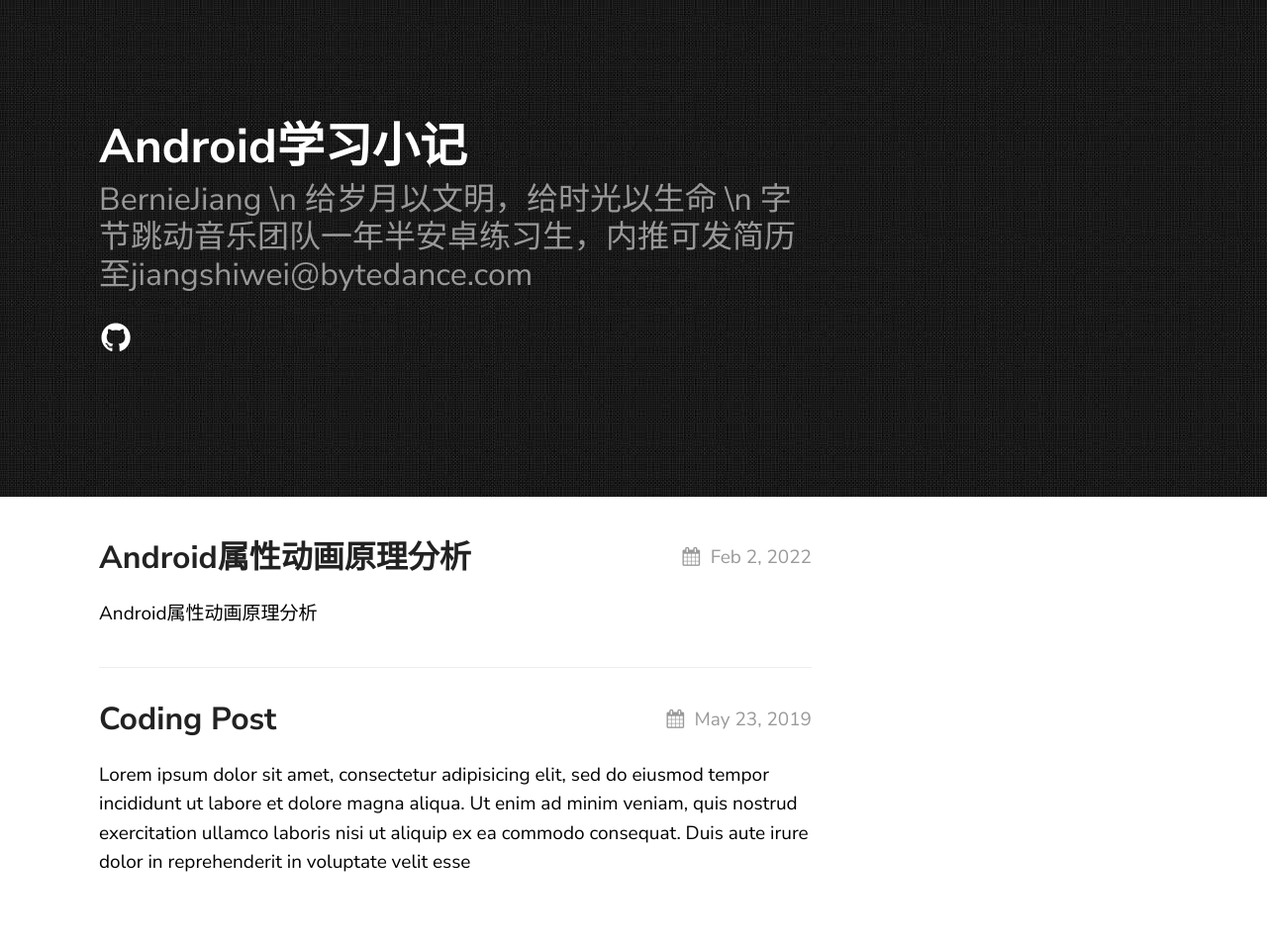
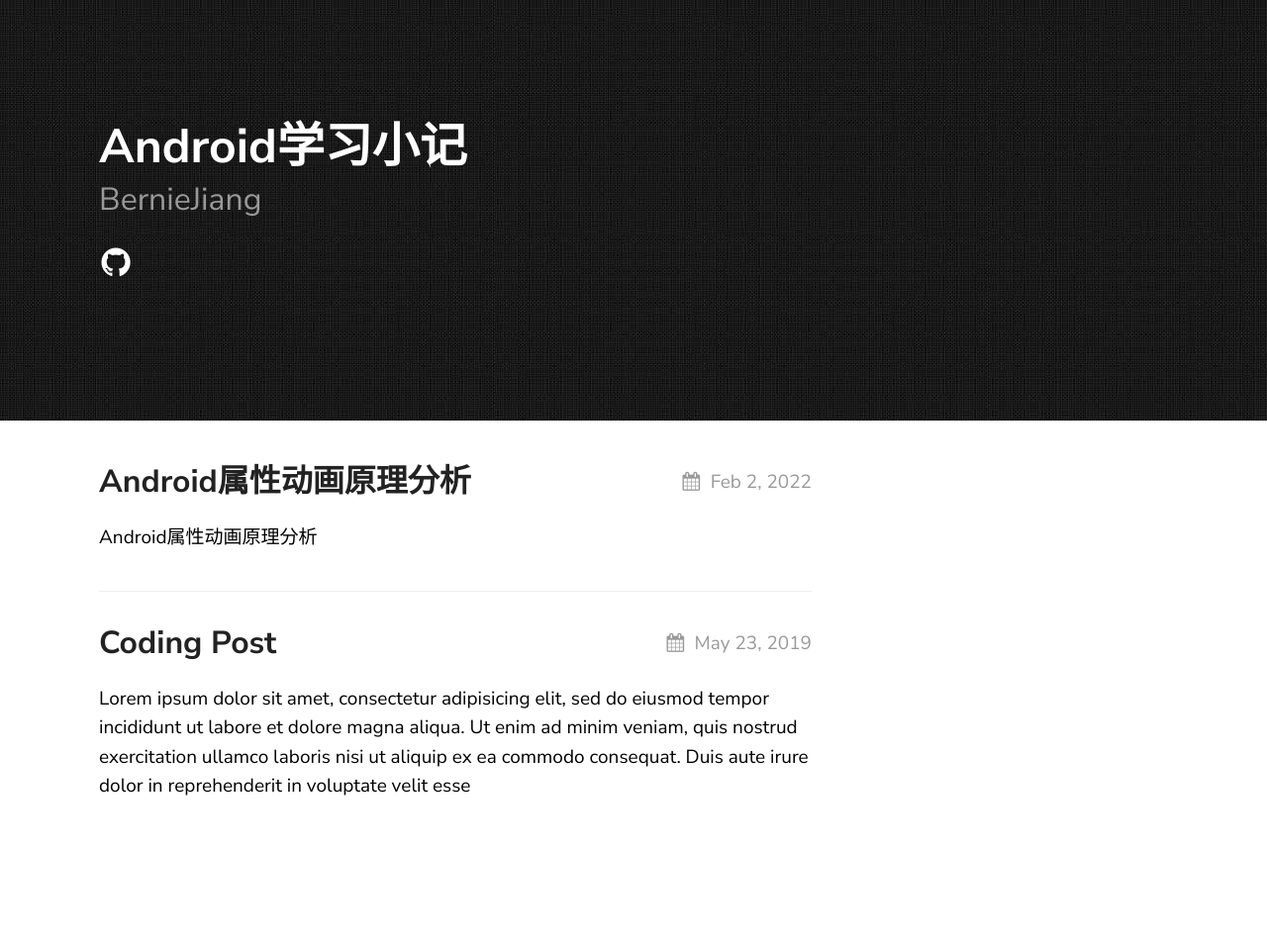
Before and after one commit to Bernie-sw-jiang/BernieJiang.github.io, a Jekyll site: the page built from index.md, in a window 1280 px wide. Shown: the whole page at 99% size. Built offline with Jekyll 4.4.1, drawn with Linux system fonts in a browser that asks for light colours; after the commit the page ends 900 px from its top, so only the background shows below that.

```diff
--- a/_config.yml
+++ b/_config.yml
@@ -15,9 +15,7 @@ sass:
 permalink: /posts/:title/
 texture:
   title: Android学习小记
-  tagline: BernieJiang \n
-    给岁月以文明，给时光以生命 \n
-    字节跳动音乐团队一年半安卓练习生，内推可发简历至jiangshiwei@bytedance.com
+  tagline: BernieJiang
   date_format: "%b %-d, %Y"
   style: black
   showNav: false
```
